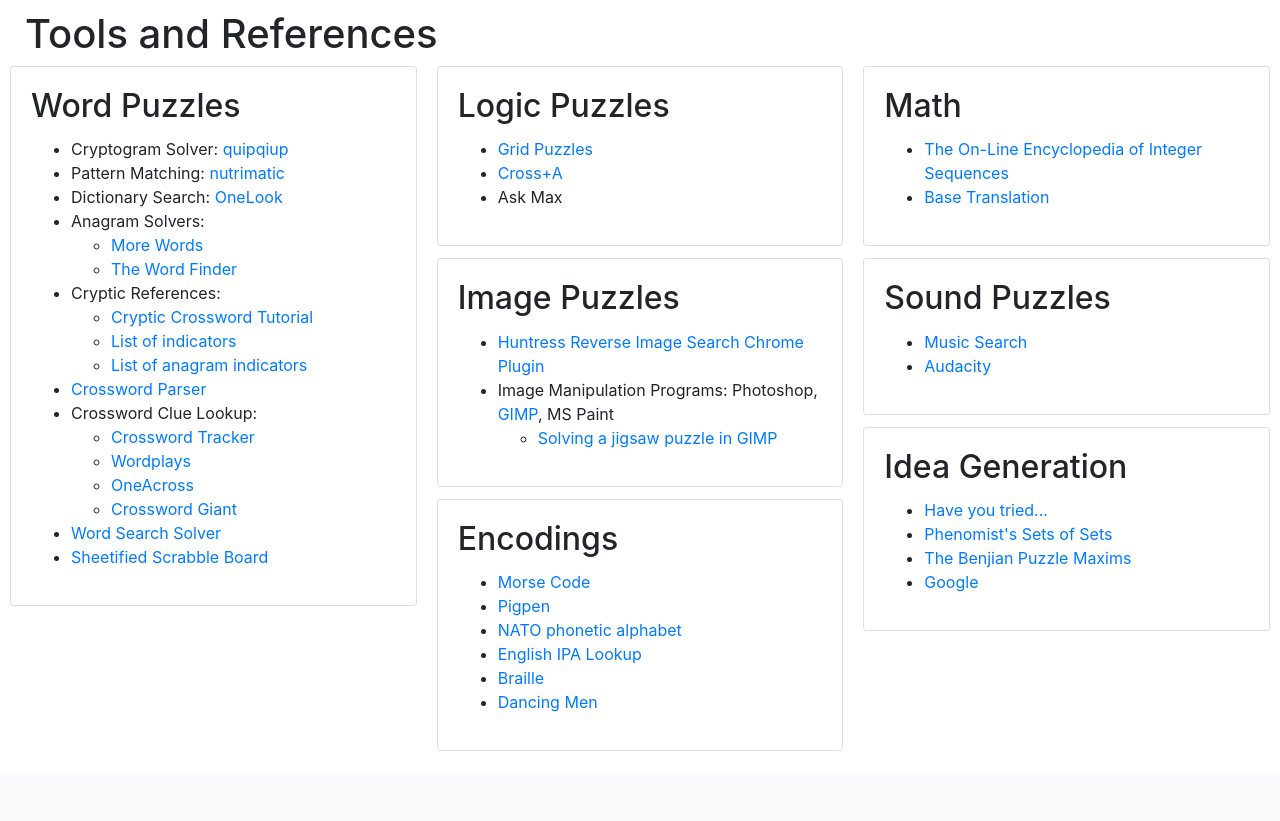
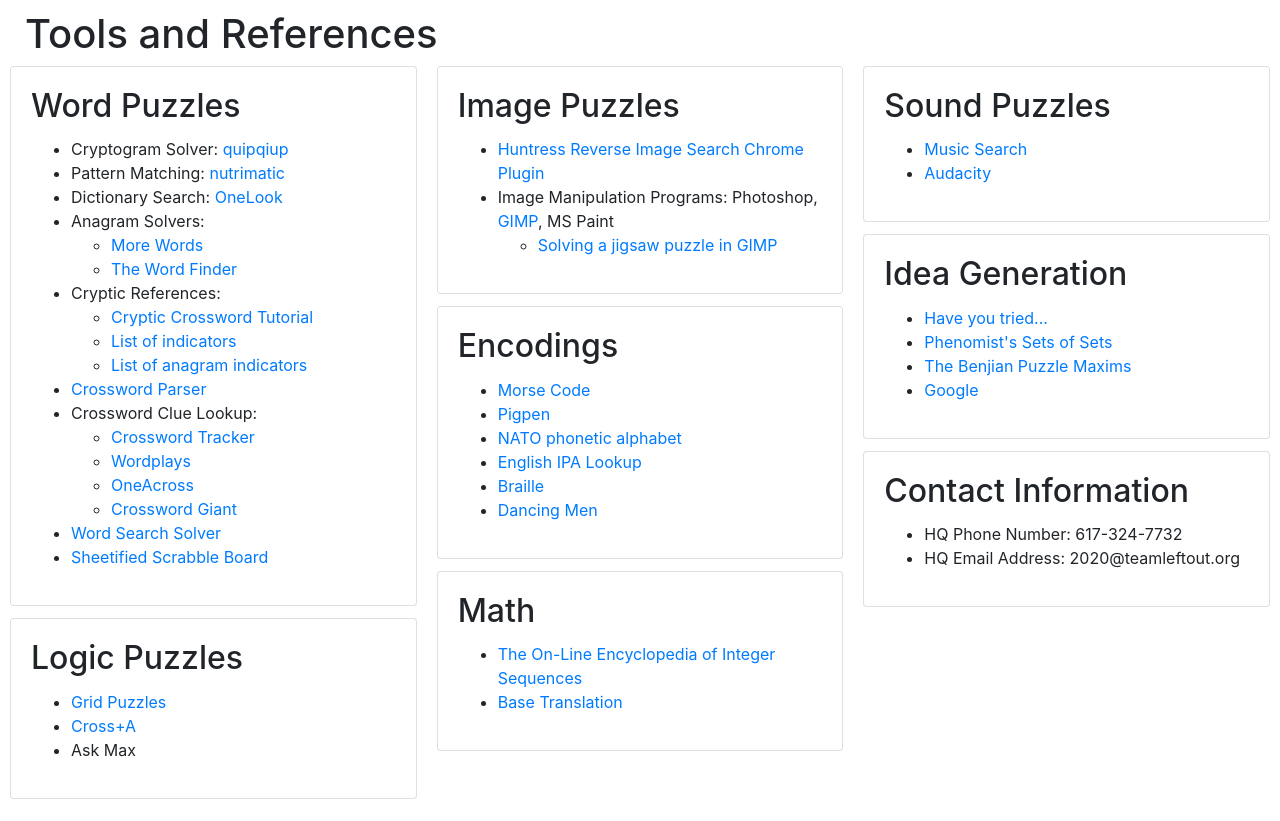
Before and after one commit to cardinalitypuzzles/cardboard, a Django app: page /hunts/tools in a window 1280 px wide. Shown: the part 56-877 px from the top of the page. Before the commit the page ends 807 px from the top, so only its background shows below. Run offline with Django 3.2, Linux system fonts and the light colour scheme; the visitor is signed in with stand-in values (Sample User, id 1); parts of the project's set-up code (start-up, migrations or seed data) failed here and were passed over; some libraries are stand-ins or nearby versions.

Commit message:
Update tools.html
Add HQ contact information.

```diff
--- a/hunts/templates/tools.html
+++ b/hunts/templates/tools.html
@@ -127,6 +127,18 @@
             </div>
         </div>
 
+        <div class="card" >
+            <div class="card-body">
+                <div class="card-title"><h2>Contact Information</h2></div>
+                <div class="card-text">
+                    <ul>
+                        <li>HQ Phone Number: 617-324-7732</li>
+                        <li>HQ Email Address: 2020@teamleftout.org</li>
+                    </ul>
+                </div>
+            </div>
+        </div>
+
     </div>
 
 
```
